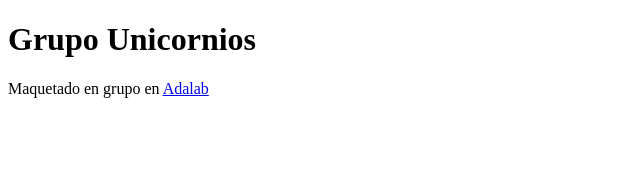
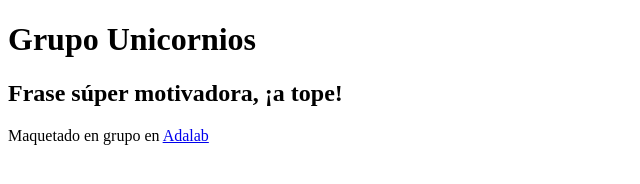
Before and after one commit to AranchaAdalab/1.8.-ejercicio1, a plain HTML site: page index.html in a window 1280 px wide. Shown: the whole page, without its empty margins (0-640 px from the left). Drawn offline with Linux system fonts and the light colour scheme.

Commit message:
add cont1 branch

```diff
--- a/index.html
+++ b/index.html
@@ -18,6 +18,7 @@
     <main>
 
         <section class="motivacion"></section>
+            <h2>Frase súper motivadora, ¡a tope!</h2>
         <section class="contenido"></section>
 
     </main>
```
